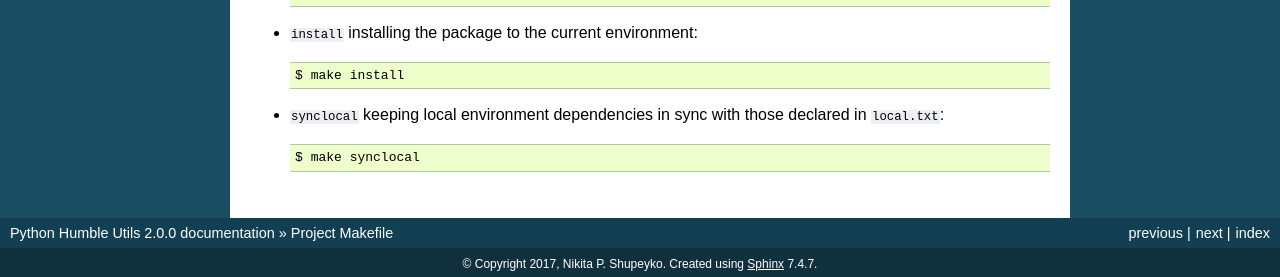
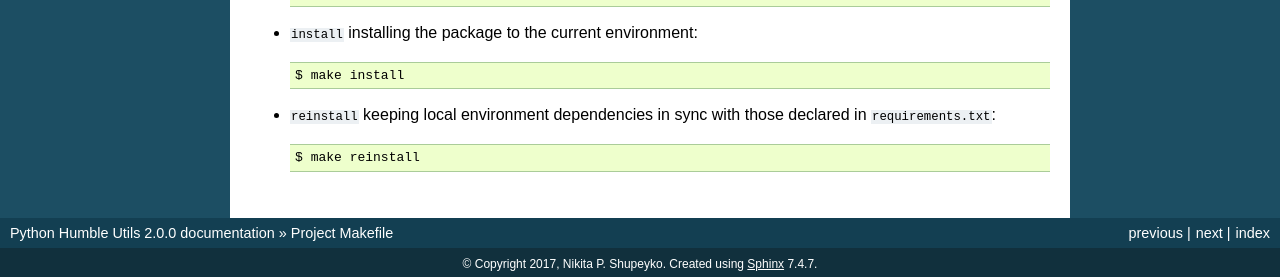
Before and after one commit to webyneter/python-humble-utils, a Sphinx documentation site: the page built from docs/project-makefile.rst, in a window 1280 px wide. Shown: the part 1087-1364 px from the top of the page. Built offline with Sphinx 7.4.7, drawn with Linux system fonts in a browser that asks for light colours.

Commit message:
Rename Makefile's synclocal to reinstall

```diff
--- a/docs/developing-locally.rst
+++ b/docs/developing-locally.rst
@@ -45,7 +45,7 @@ Project requirements must be declared and pinned in ``requirements.txt``.
 
 To install/upgrade/uninstall dependencies into/in/from the environment::
 
-    $ make synclocal
+    $ make reinstall
 
 
 .. _developing-locally-tox:
--- a/docs/project-makefile.rst
+++ b/docs/project-makefile.rst
@@ -62,9 +62,9 @@ defining a number of convenience commands.
 
     $ make install
 
-* ``synclocal`` keeping local environment dependencies in sync with those declared in ``local.txt``::
+* ``reinstall`` keeping local environment dependencies in sync with those declared in ``requirements.txt``::
 
-    $ make synclocal
+    $ make reinstall
 
 
 .. _`PEP8`: https://www.python.org/dev/peps/pep-0008/
```
Also changed, not shown: 1 other file.
